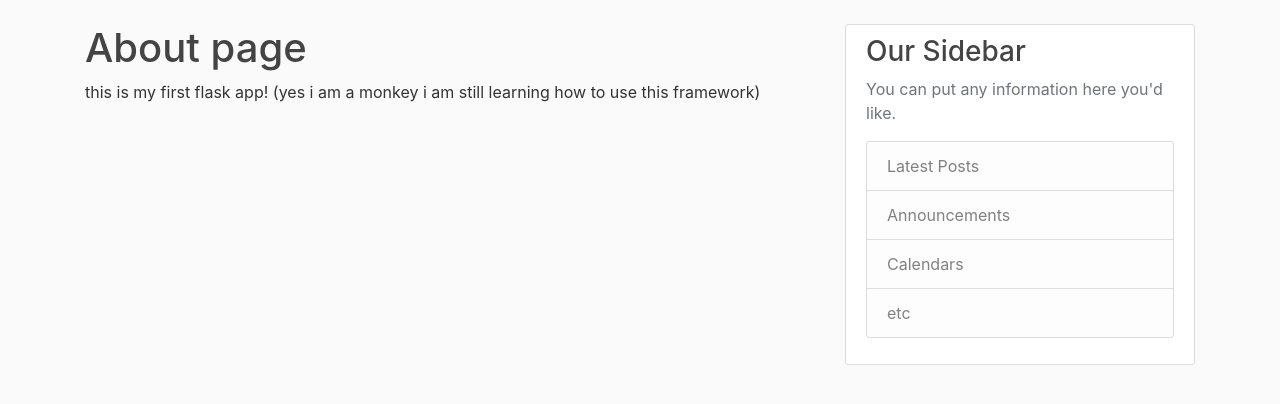
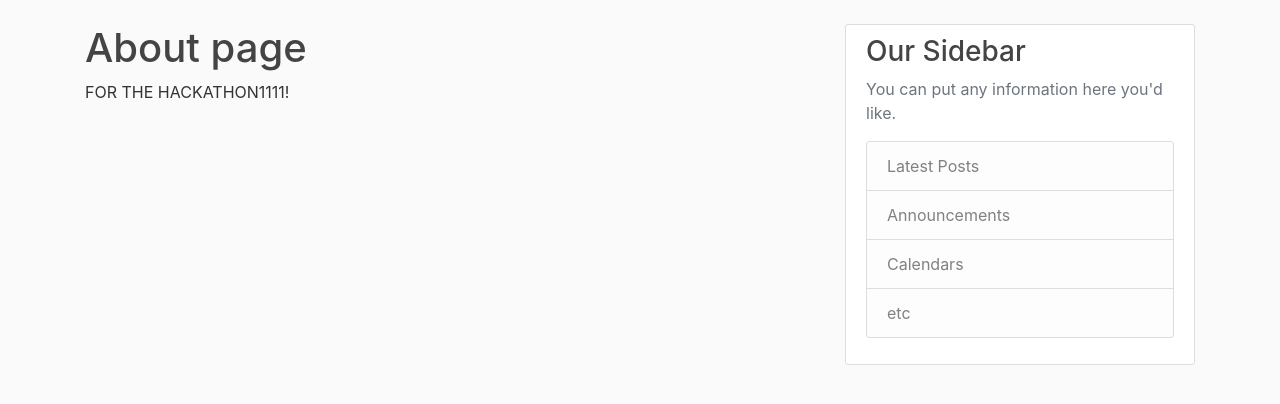
Before and after one commit to cryptopig/first-flask-project, a Flask app: page /about in a window 1280 px wide. Shown: the part 56-460 px from the top of the page. Run offline with Flask 3, Linux system fonts and the light colour scheme; some libraries are stand-ins or nearby versions.

Commit message:
Update about.html

```diff
--- a/templates/about.html
+++ b/templates/about.html
@@ -1,5 +1,5 @@
 {%extends "layout.html"%}
 {%block content%}
     <h1>About page</h1>
-    <p>this is my first flask app! (yes i am a monkey i am still learning how to use this framework)</p>
+    <p>FOR THE HACKATHON1111!</p>
 {%endblock content%}
```
